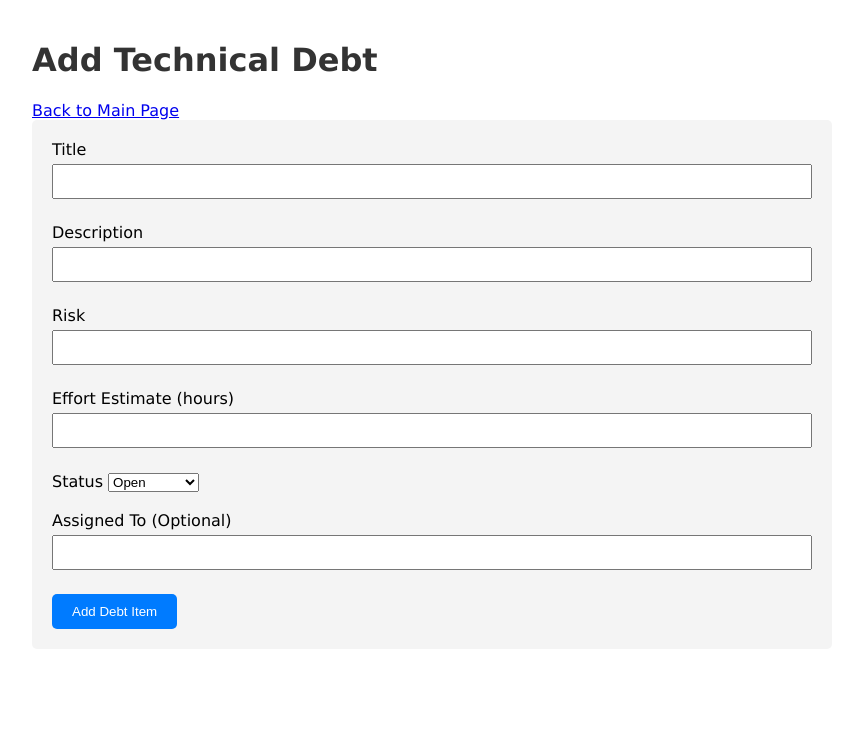
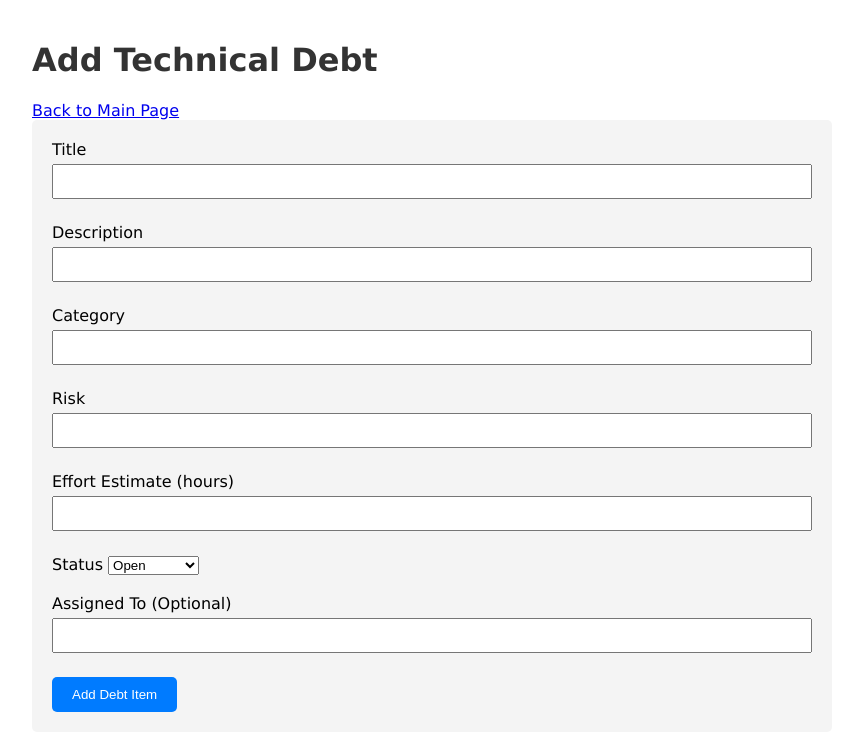
Before and after one commit to simra333/Technical_Debt_Tracker, a Flask app: page /add in a window 1280 px wide. Shown: the top 751 px of the page, without its empty margins (208-1051 px from the left). Run offline with Flask 3, Linux system fonts and the light colour scheme; the visitor is signed in with stand-in values (Sample User, id 1).

Commit message:
added feature flag

```diff
--- a/app/routes.py
+++ b/app/routes.py
@@ -1,4 +1,4 @@
-from flask import Blueprint, abort, jsonify, request, render_template
+from flask import Blueprint, abort, jsonify, request, render_template, current_app
 from app import db
 from app.models import TechnicalDebt
 from app.auth.decorators import api_login_required, ui_login_required
@@ -107,8 +107,9 @@ def index():
 @api.route('/add')
 @ui_login_required
 def add_debt_ui():
+    use_category_dropdown = current_app.config['FEATURE_FLAGS'].get('CATEGORY_DROPDOWN', False)
     """Render the page to add a new technical debt item"""
-    return render_template('add.html')
+    return render_template('add.html', use_category_dropdown=use_category_dropdown)
 
 @api.route('/edit/<int:debt_id>')
 @ui_login_required
@@ -118,4 +119,5 @@ def edit_ui(debt_id):
     debt_item = db.session.get(TechnicalDebt, debt_id)
     if not debt_item:
         return "Debt item not found", 404
-    return render_template('edit.html', debt_id=debt_id, debt_item=debt_item)
+    use_category_dropdown = current_app.config['FEATURE_FLAGS'].get('CATEGORY_DROPDOWN', False)
+    return render_template('edit.html', debt_id=debt_id, debt_item=debt_item, use_category_dropdown=use_category_dropdown)
--- a/app/templates/add.html
+++ b/app/templates/add.html
@@ -11,26 +11,54 @@
         <form id="add-debt-item">
             <label for="title">Title</label>
             <input type="text" id="title" name="title" required>
+
             <br><br>
+
             <label for="description">Description</label>
             <input type="text" id="description" name="description" required>
+
             <br><br>
+
+            {% if use_category_dropdown %}
+            <label for="category">category</label>
+            <select id="category" name="category" required>
+                <option value="Architectural Debt">Architectural Debt</option>
+                <option value="Implementation Debt">Implementation Debt</option>
+                <option value="Documentation Debt">Documentation Debt</option>
+                <option value="Other">Other</option>
+            </select>
+            {% else %}
+            <!-- flag OFF: keep old behaviour -->
+            <label for="category_text">Category</label>
+            <input type="text" id="category_text" name="Category" required>
+            {% endif %}
+
+            <br><br>
+
             <label for="risk">Risk</label>
             <input type="number" id="risk" name="risk" required>
+
             <br><br>
+
             <label for="effort_estimate">Effort Estimate (hours)</label>
             <input type="number" id="effort_estimate" name="effort_estimate" required>
+
             <br><br>
+
             <label for="status">Status</label>
             <select id="status" name="status" required>
                 <option value="Open">Open</option>
                 <option value="In Progress">In Progress</option>
                 <option value="Resolved">Resolved</option>
             </select>
+
             <br><br>
+
             <label for="assigned_to">Assigned To (Optional)</label>
             <input type="text" id="assigned_to" name="assigned_to">
+
             <br><br>
+
             <button type="submit">Add Debt Item</button>
         </form>
 
--- a/config.py
+++ b/config.py
@@ -8,4 +8,8 @@ class Config:
         'sqlite:///technical_debt.db')
 
     # Other configurations settings
-    Debug = True
+    DEBBUG = True
+
+    FEATURE_FLAGS = {
+        "CATEGORY_DROPDOWN": os.getenv("FF_CATEGORY_DROPDOWN", "false").lower() == "true"
+    }
```
Also changed, not shown: 1 other file.
